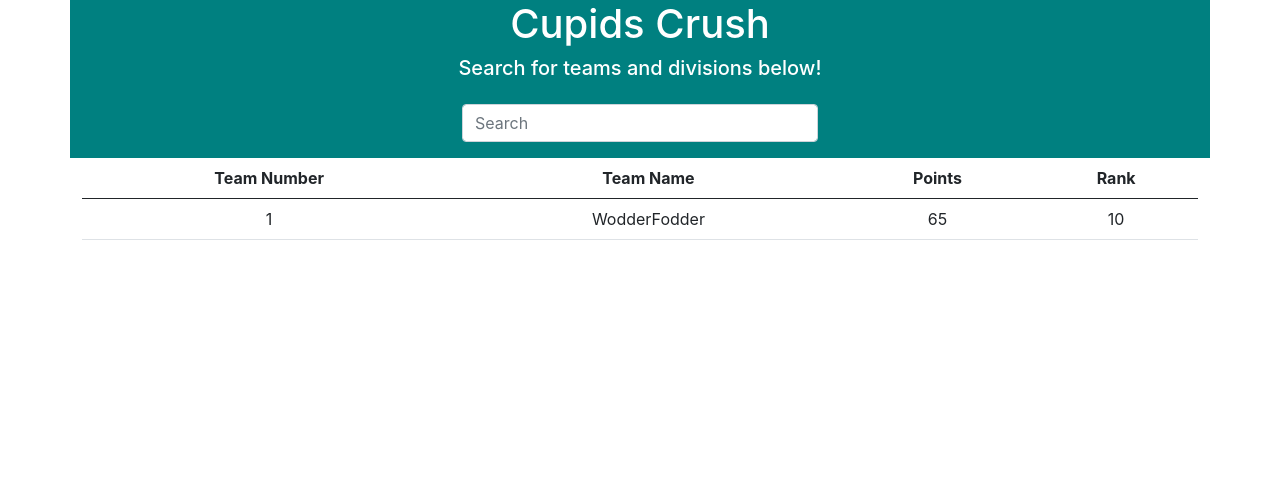
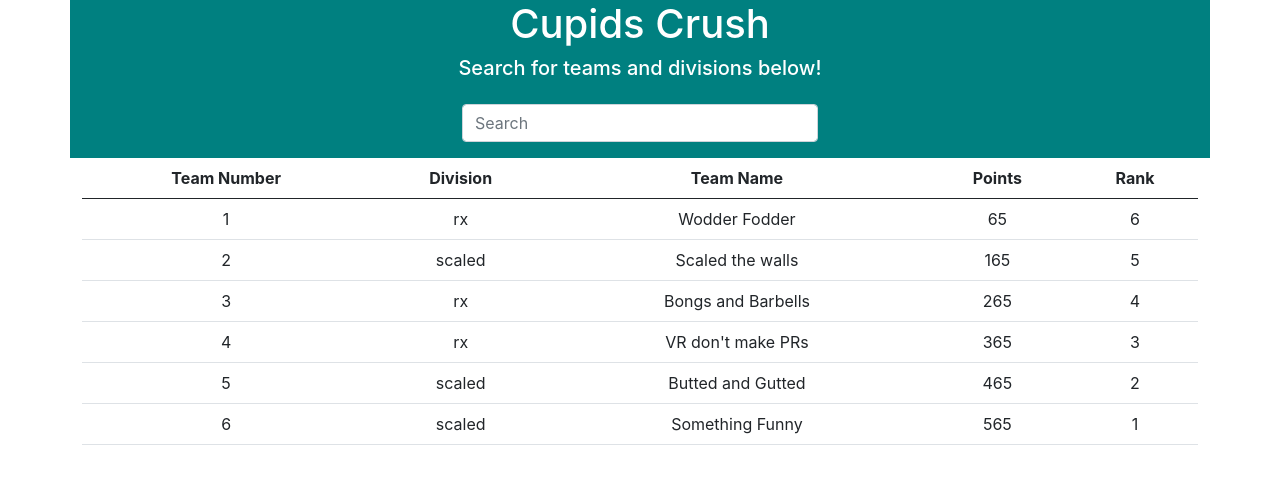
Before and after one commit to reanderson89/cupids-crush, a React (Create React App) app: page / in a window 1280 px wide. Shown: the top 484 px of the page. Built offline with nearby package versions, Linux system fonts and the light colour scheme.

Commit message:
able to display all teams to page

```diff
--- a/src/components/Row/Row.jsx
+++ b/src/components/Row/Row.jsx
@@ -1,8 +1,9 @@
 // deconstructed the props object and called only what was needed. This is where all of the employees individual information will get past to as the rows are created.
-const Row = ({teamNum, teamName, rank, points}) => {
+const Row = ({teamNum, teamName, rank, points, division}) => {
     return (
     <tr>
       <td>{teamNum}</td>
+      <td>{division}</td>
       <td>{teamName}</td>
       <td>{points}</td>
       <td>{rank}</td>
--- a/src/containers/Main/Main.jsx
+++ b/src/containers/Main/Main.jsx
@@ -5,9 +5,51 @@ import "./Main.css";
 
 
 const Main = () => {
-const [dataState, setDataState] = useState([]);
+const [teamState, setTeamState] = useState([
+    {
+        division: "rx",
+        teamName: "Wodder Fodder",
+        teamNum: 1,
+        points: 65,
+        rank: 6
+    },
+    {
+        division: "scaled",
+        teamName: "Scaled the walls",
+        teamNum: 2,
+        points: 165,
+        rank: 5
+    },
+    {
+        division: "rx",
+        teamName: "Bongs and Barbells",
+        teamNum: 3,
+        points: 265,
+        rank: 4
+    },
+    {
+        division: "rx",
+        teamName: "VR don't make PRs",
+        teamNum: 4,
+        points: 365,
+        rank: 3
+    },
+    {
+        division: "scaled",
+        teamName: "Butted and Gutted",
+        teamNum: 5,
+        points: 465,
+        rank: 2
+    },
+    {
+        division: "scaled",
+        teamName: "Something Funny",
+        teamNum: 6,
+        points: 565,
+        rank: 1
+    },
+]);
 const [search, setSearch] = useState("");
-
 
 // useEffect(() => {
 //     API.getAll()
@@ -61,6 +103,7 @@ const [search, setSearch] = useState("");
   <thead className="text-center">
     <tr>
       <th scope="col">Team Number</th>
+      <th scope="col">Division</th>
       <th scope="col">
         <span>
           {/* <button onClick={handleSortUpName} >
@@ -98,7 +141,10 @@ const [search, setSearch] = useState("");
             key={emp.login.uuid}
           />
         ))} */}
-        <Row teamName={"WodderFodder"} teamNum={1} rank={10} points={65} />
+        {teamState.map(team => {
+            return <Row division={team.division} teamName={team.teamName} teamNum={team.teamNum} rank={team.rank} points={team.points} />
+        })}
+
   </tbody>
 </table>
 </div>
```
